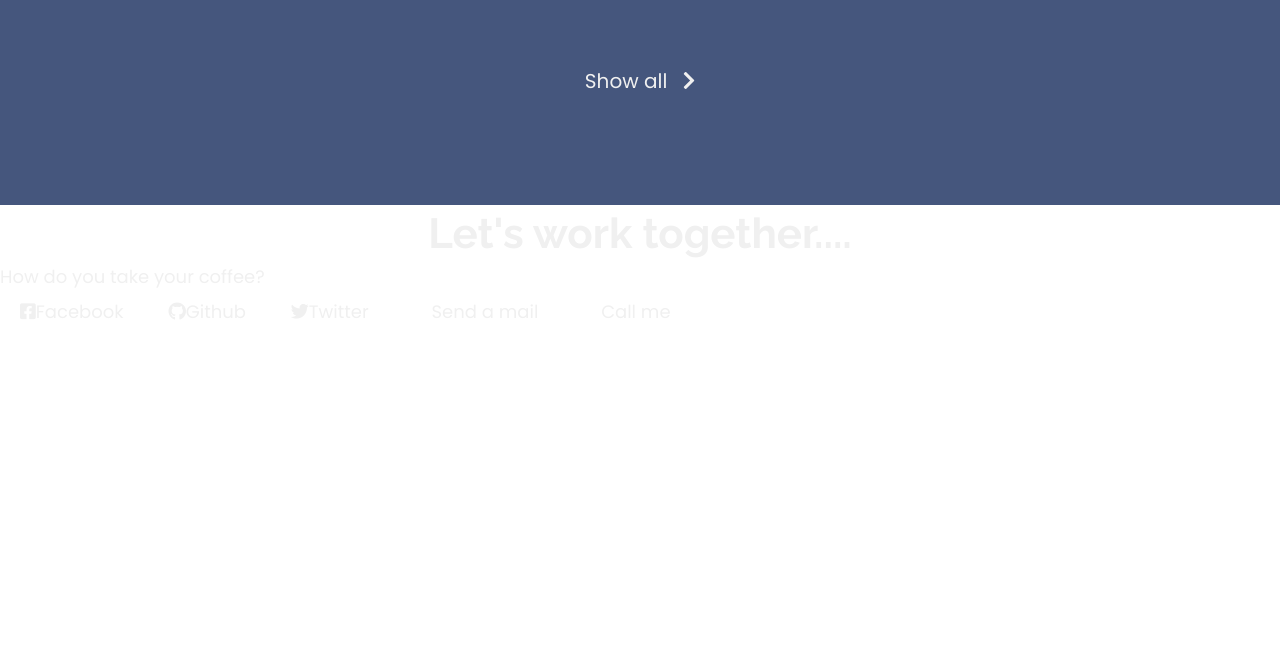
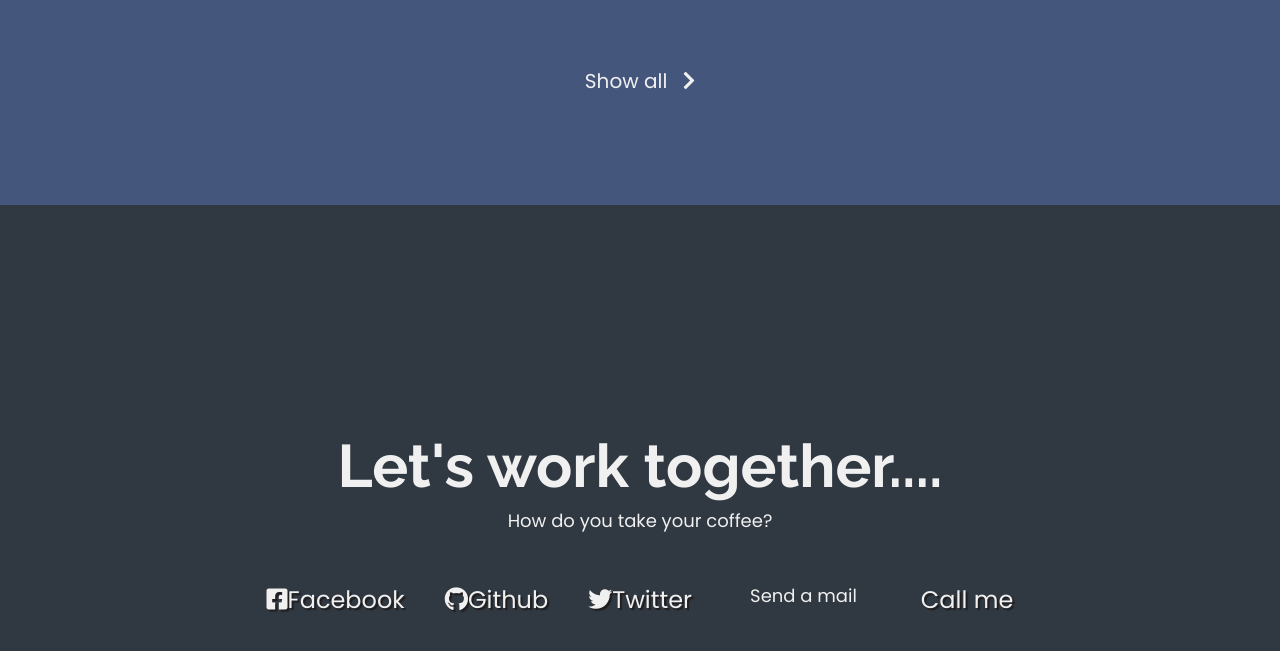
Before and after one commit to Veer16/FCC-Portfolio, a plain HTML site: page index.html in a window 1280 px wide. Shown: the part 1871-2522 px from the top of the page. Before the commit the page ends 2205 px from the top, so only its background shows below. Drawn offline with Linux system fonts and the light colour scheme.

Commit message:
contact section CSS implemented with the desired styling

```diff
--- a/style.css
+++ b/style.css
@@ -168,6 +168,39 @@ img {
   transform: translate(0);
   transition: transform 0.3s ease-out;
 }
+
+/* Contact Section */
+.contact-section {
+  display: flex;
+  flex-direction: column;
+  justify-content: center;
+  align-items: center;
+  text-align: center;
+  width: 100%;
+  height: 80vh;
+  padding: 0 2rem;
+  background: var(--main-gray);
+}
+.contact-section-header > h2 {
+  font-size: 6rem;
+}
+
+.contact-links {
+  display: flex;
+  justify-content: center;
+  width: 100%;
+  max-width: 980px;
+  margin-top: 4rem;
+  flex-wrap: wrap;
+}
+.contact-details {
+  font-size: 2.4rem;
+  text-shadow: 2px 2px 1px #1f1d1f;
+  transition: transform 0.3s ease-out;
+}
+.contact-details:hover {
+  transform: translatY(8px);
+}
 /* 1200px / 16px = 75rem  */
 @media (max-width: 75em) {
   html {
@@ -205,4 +238,7 @@ img {
   .projects-section-header {
     font-size: 4rem;
   }
+  .contact-section-header > h2 {
+    font-size: 4rem;
+  }
 }
```
